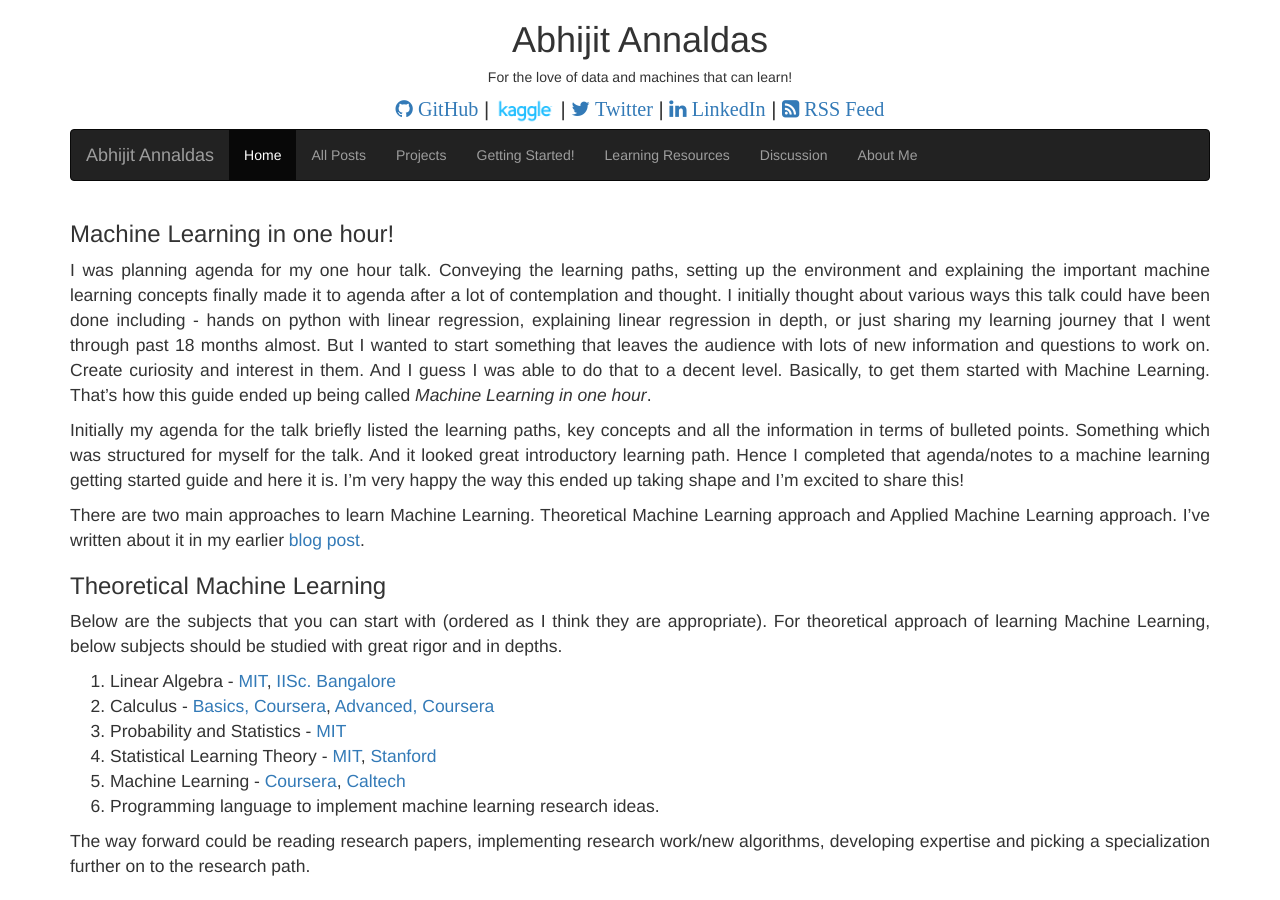
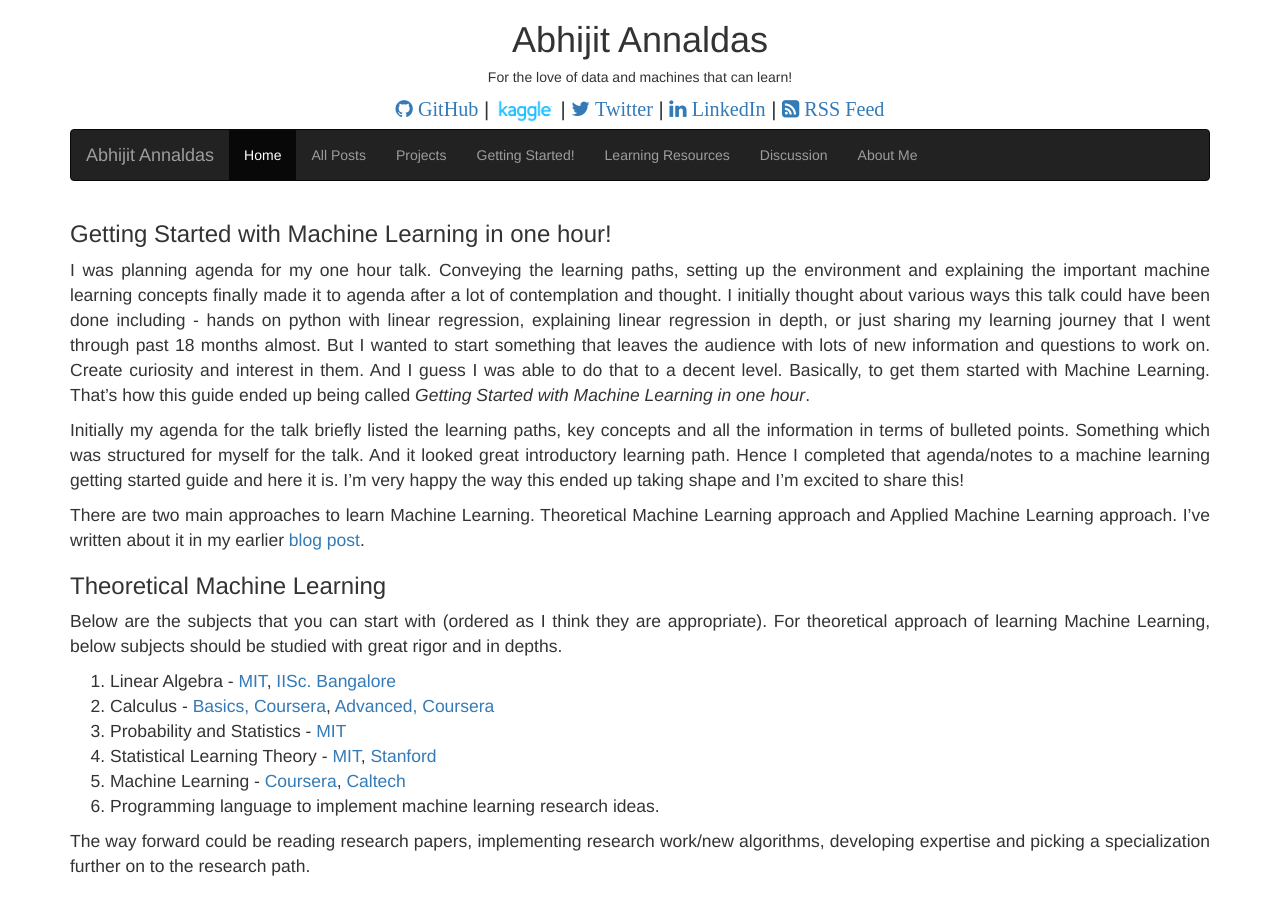
Before and after one commit to devm1023/ML_project, a Jekyll site: the page built from pages/getting-started-with-machine-learning-in-one-hour.markdown, in a window 1280 px wide and 900 px high. Built offline with Jekyll 4.4.1, drawn with Linux system fonts in a browser that asks for light colours; nearby versions of some CDN libraries; comment, search, counter and statistics services are not loaded.

Commit message:
Update getting-started-with-machine-learning-in-one-hour.markdown

```diff
--- a/pages/getting-started-with-machine-learning-in-one-hour.markdown
+++ b/pages/getting-started-with-machine-learning-in-one-hour.markdown
@@ -1,9 +1,9 @@
 ---
 layout: post
-title: Machine Learning in one hour!
+title: Getting Started with Machine Learning in one hour!
 permalink: /getting-started-with-machine-learning-in-one-hour/
 ---
-I was planning agenda for my one hour talk. Conveying the learning paths, setting up the environment and explaining the important machine learning concepts finally made it to agenda after a lot of contemplation and thought. I initially thought about various ways this talk could have been done including - hands on python with linear regression, explaining linear regression in depth, or just sharing my learning journey that I went through past 18 months almost. But I wanted to start something that leaves the audience with lots of new information and questions to work on. Create curiosity and interest in them. And I guess I was able to do that to a decent level. Basically, to get them started with Machine Learning. That's how this guide ended up being called _Machine Learning in one hour_.
+I was planning agenda for my one hour talk. Conveying the learning paths, setting up the environment and explaining the important machine learning concepts finally made it to agenda after a lot of contemplation and thought. I initially thought about various ways this talk could have been done including - hands on python with linear regression, explaining linear regression in depth, or just sharing my learning journey that I went through past 18 months almost. But I wanted to start something that leaves the audience with lots of new information and questions to work on. Create curiosity and interest in them. And I guess I was able to do that to a decent level. Basically, to get them started with Machine Learning. That's how this guide ended up being called _Getting Started with Machine Learning in one hour_.
 
 Initially my agenda for the talk briefly listed the learning paths, key concepts and all the information in terms of bulleted points. Something which was structured for myself for the talk. And it looked great introductory learning path. Hence I completed that agenda/notes to a machine learning getting started guide and here it is. I'm very happy the way this ended up taking shape and I'm excited to share this!
 
```
